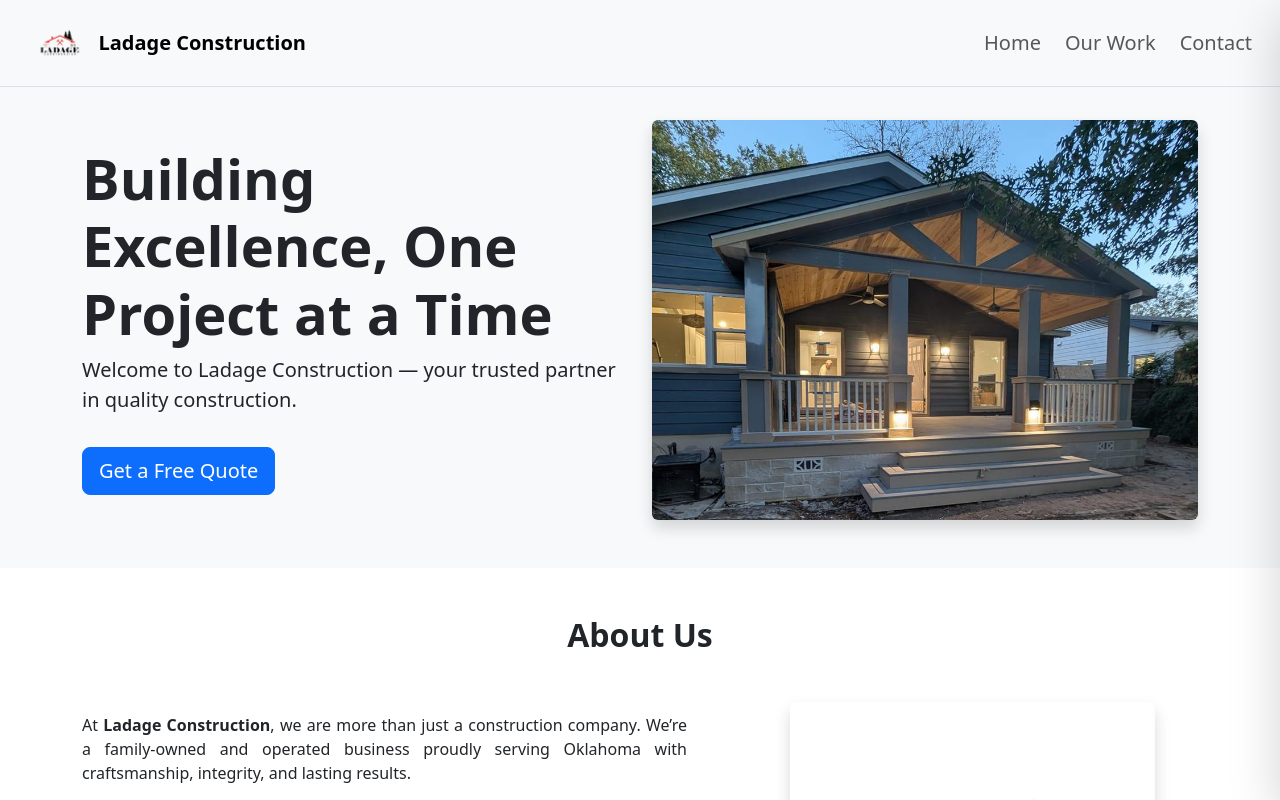
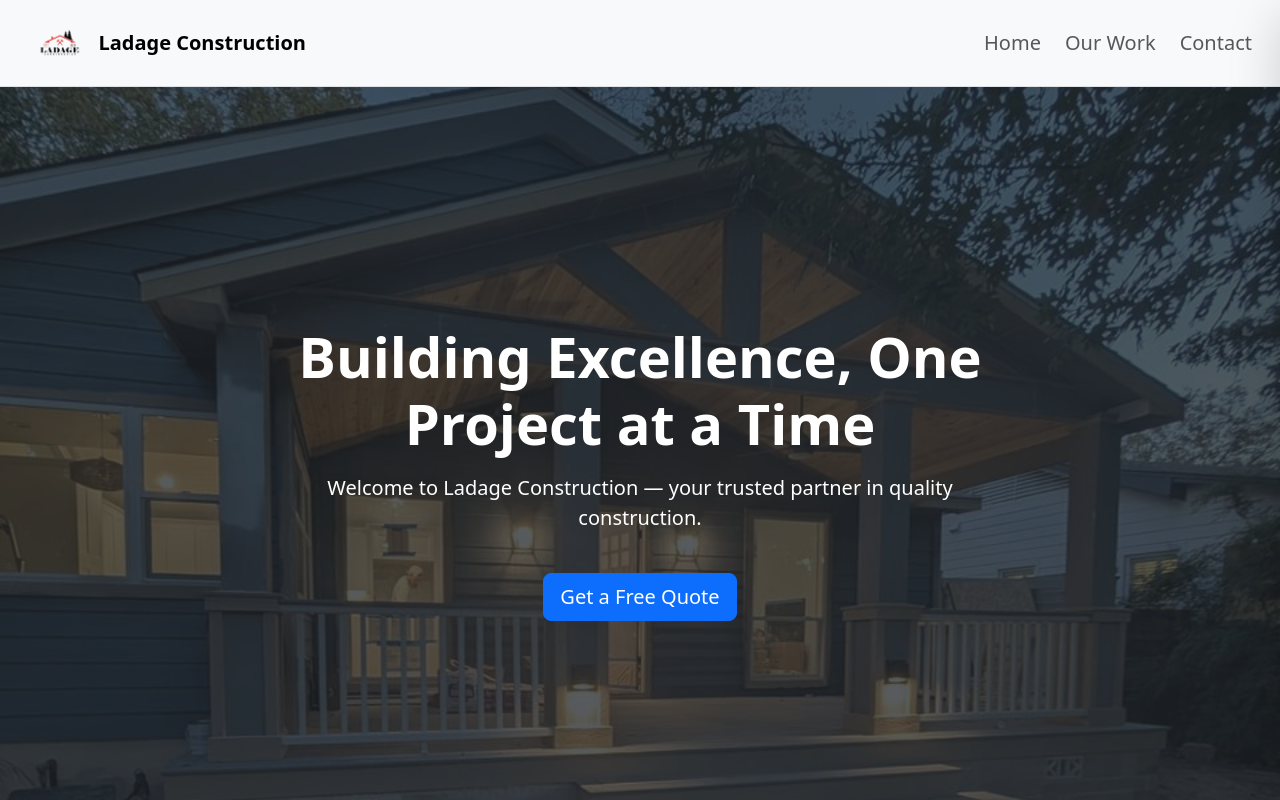
Before and after one commit to jamesthedev/ladage-construction-app, a React (Vite) app in the folder ladage-construction/: page / in a window 1280 px wide. Shown: the top 800 px of the page. Built offline with nearby package versions, Linux system fonts and the light colour scheme.

Commit message:
improved hero with 100 vh bg

```diff
--- a/ladage-construction/src/features/home/Hero.tsx
+++ b/ladage-construction/src/features/home/Hero.tsx
@@ -3,28 +3,28 @@
 function Hero() {
   return (
     <FadeInSection delay={0.4}>
-      <section className="bg-light text-dark text-center text-lg-start py-5 w-100">
-        <div className="container">
-          <div className="row align-items-center">
-            {/* Left text content */}
-            <div className="col-lg-6 mb-4 mb-lg-0">
+      <section
+        className="text-white text-center text-lg-start d-flex align-items-center position-relative w-100 min-vh-100"
+        style={{
+          backgroundImage: "url('/images/house.jpg')",
+          backgroundSize: 'cover',
+          backgroundPosition: 'center',
+        }}
+      >
+        {/* Overlay */}
+        <div className="position-absolute top-0 start-0 w-100 h-100 bg-dark opacity-75" />
+
+        {/* Content */}
+        <div className="container position-relative z-1">
+          <div className="row justify-content-center">
+            <div className="col-lg-8 text-center">
               <h1 className="display-4 fw-bold">Building Excellence, One Project at a Time</h1>
-              <p className="lead">
+              <p className="lead mt-3">
                 Welcome to Ladage Construction — your trusted partner in quality construction.
               </p>
-              <a href="/contact" className="btn btn-primary btn-lg mt-3">
+              <a href="/contact" className="btn btn-primary btn-lg mt-4">
                 Get a Free Quote
               </a>
-            </div>
-
-            {/* Right image (optional) */}
-            <div className="col-lg-6 text-center">
-              <img
-                src="/images/house.jpg"
-                alt="Construction site"
-                className="img-fluid rounded shadow"
-                style={{ maxHeight: '400px', objectFit: 'cover', width: '100%' }}
-              />
             </div>
           </div>
         </div>
--- a/ladage-construction/src/pages/Home.tsx
+++ b/ladage-construction/src/pages/Home.tsx
@@ -9,8 +9,8 @@
     return (
         <>
             <Hero />
+            <FeaturedProject />
             <AboutUs />
-            <FeaturedProject />
             <Services />
             <Testimonials />
             <CallToAction />
```
